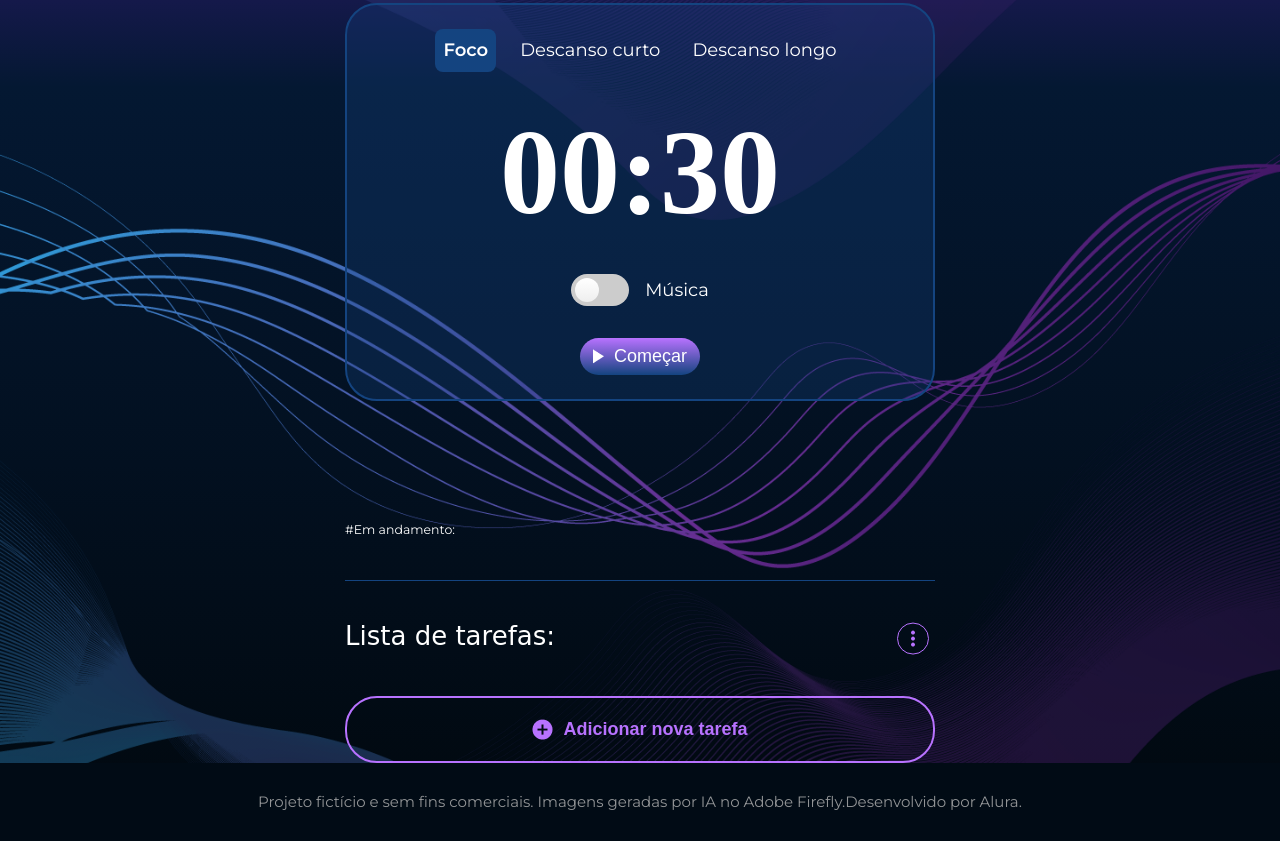
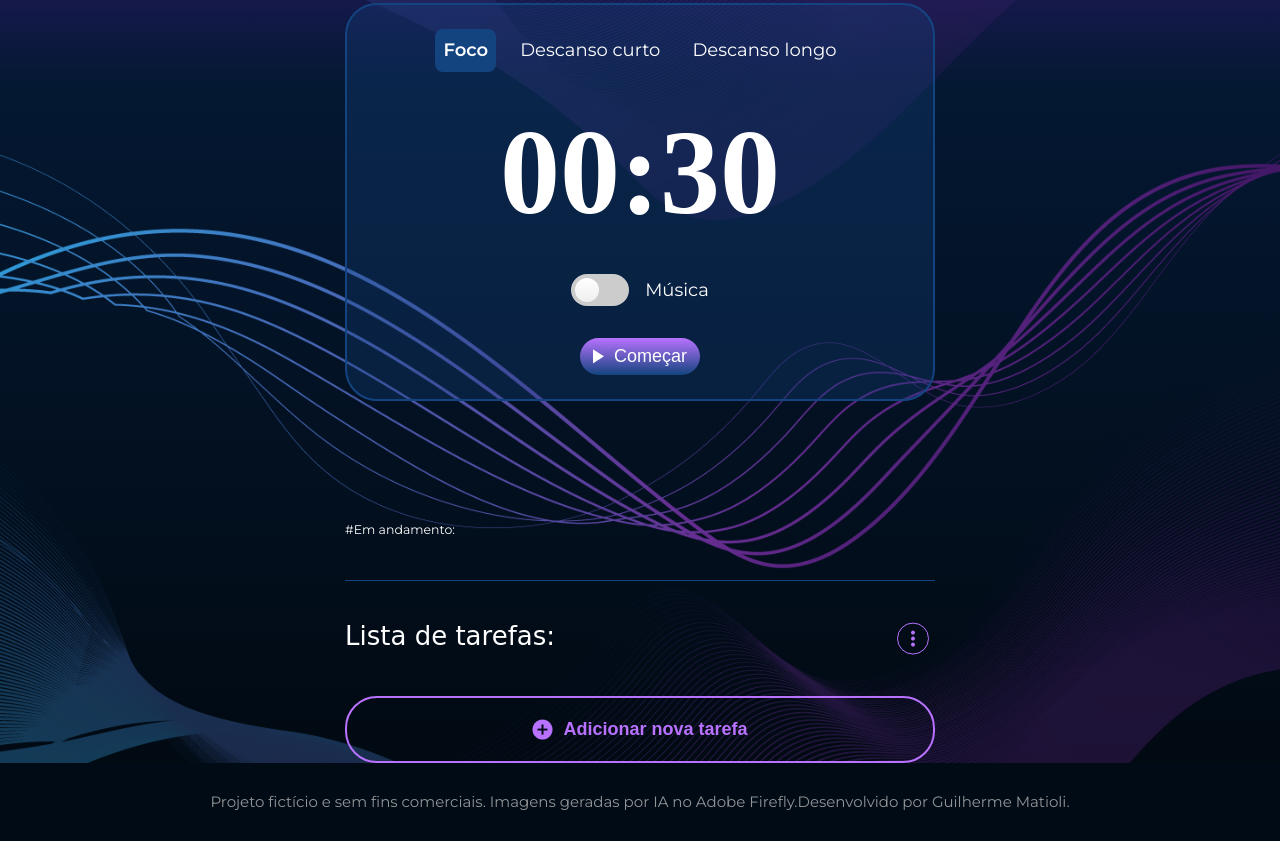
Before and after one commit to gmatioli/Fokus, a plain HTML site: page index.html in a window 1280 px wide. Shown: the part 621-1462 px from the top of the page. Drawn offline with nearby package versions, Linux system fonts and the light colour scheme; a web font is replaced by a local one.

Commit message:
Fokus v2.1

```diff
--- a/index.html
+++ b/index.html
@@ -127,7 +127,7 @@
 
         <footer class="app__footer">
             <p class="app__footer-text">
-                Projeto fictício e sem fins comerciais. Imagens geradas por IA no Adobe Firefly.Desenvolvido por Alura.
+                Projeto fictício e sem fins comerciais. Imagens geradas por IA no Adobe Firefly.Desenvolvido por Guilherme Matioli.
             </p>
         </footer>
     </main>
```
